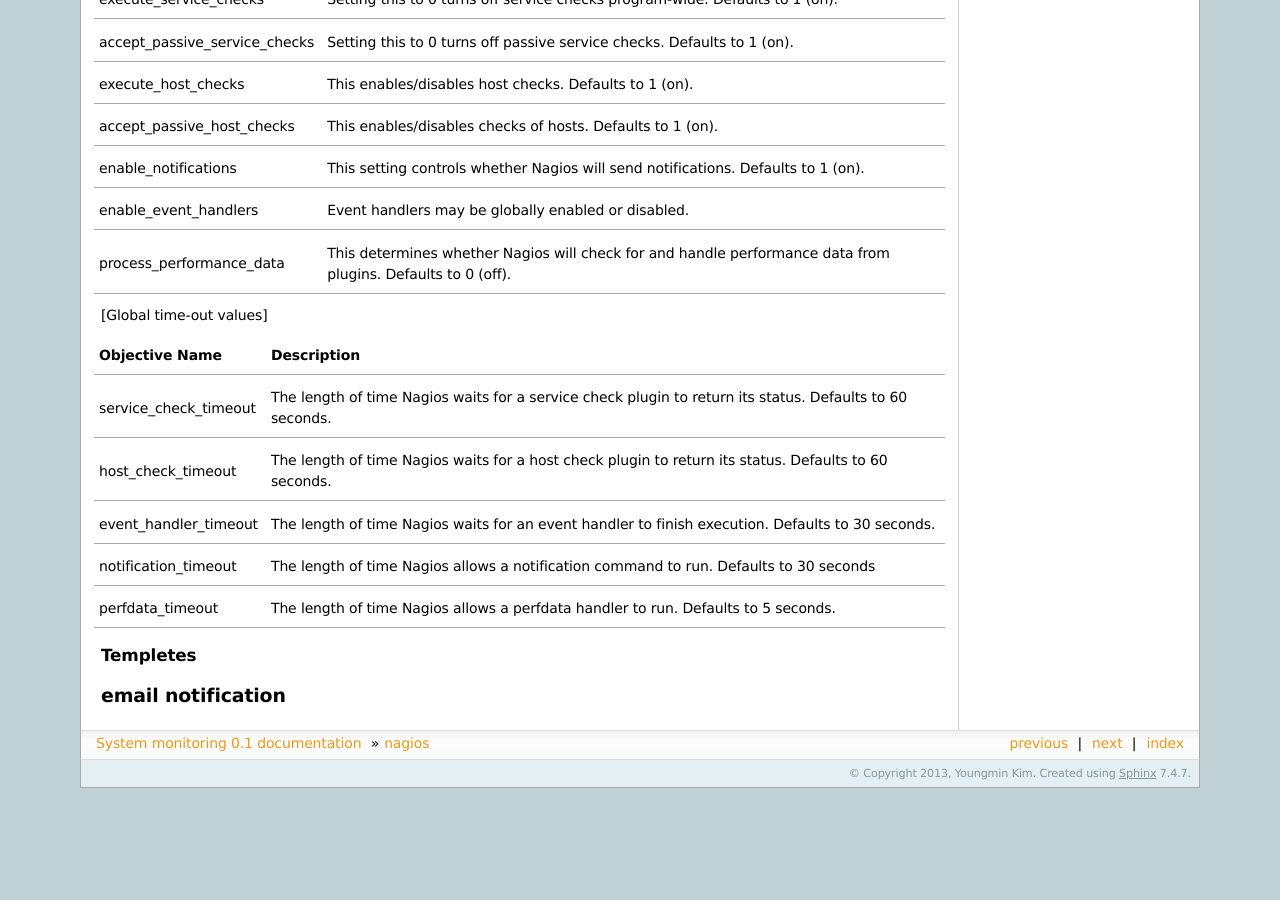
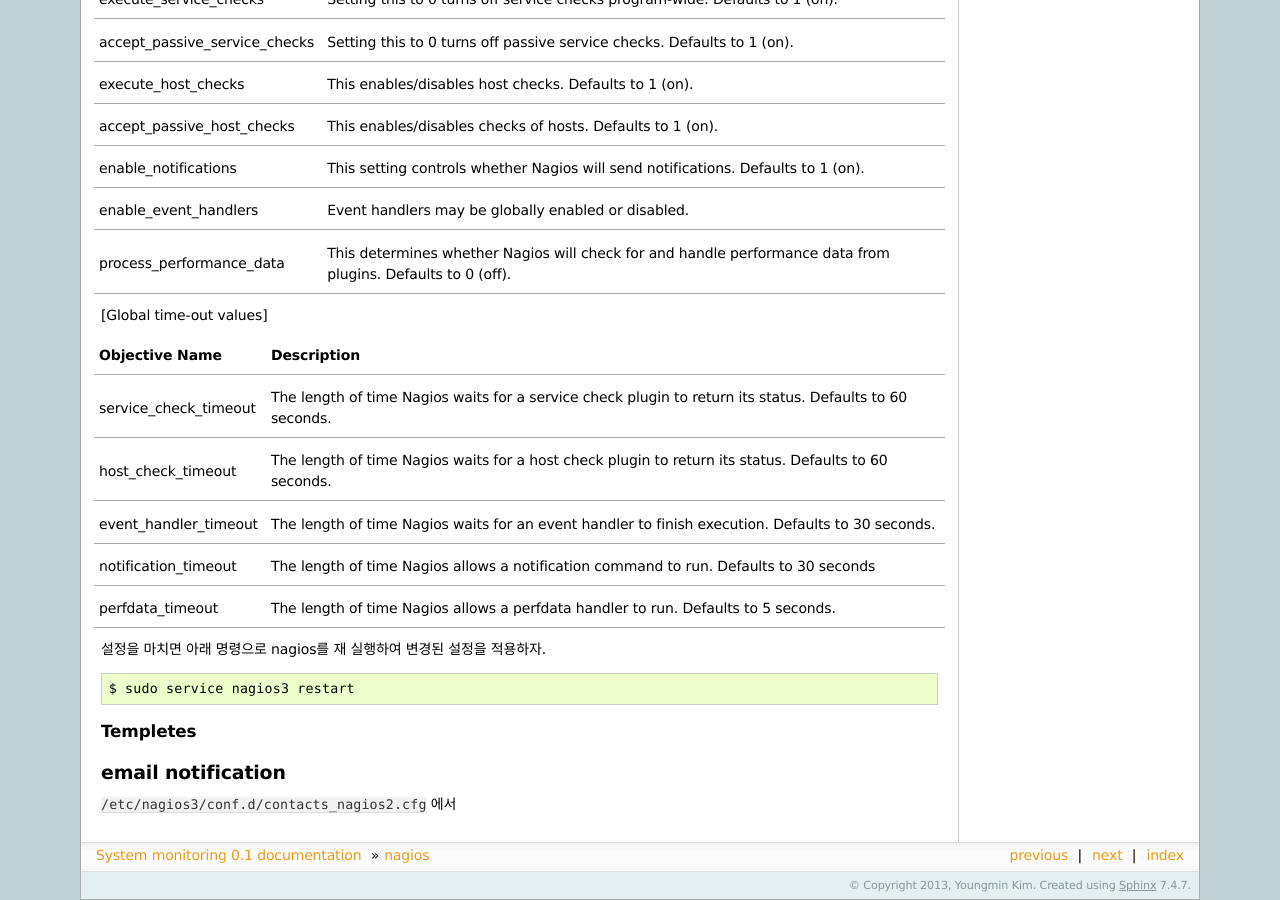
Before and after one commit to ymkim92/system_monitoring, a Sphinx documentation site: the page built from docs/nagios.rst, in a window 1280 px wide and 900 px high, scrolled down 10157 px. Built offline with Sphinx 7.4.7, drawn with Linux system fonts in a browser that asks for light colours; before the commit the page ends 10945 px from its top, so only the background shows below that.

Commit message:
Update nagios.rst

```diff
--- a/docs/nagios.rst
+++ b/docs/nagios.rst
@@ -604,6 +604,12 @@ nagios에게 알리기 위해서는 외부 명령어(external command)에 대한
 | perfdata_timeout      | The length of time Nagios allows a perfdata handler to run. Defaults to 5 seconds.                       |
 +-----------------------+----------------------------------------------------------------------------------------------------------+
 
+설정을 마치면 아래 명령으로 nagios를 재 실행하여 변경된 설정을 적용하자.
+
+::
+
+    $ sudo service nagios3 restart
+
 Templetes
 """""""""
 
@@ -611,3 +617,5 @@ Templetes
 
 email notification
 ^^^^^^^^^^^^^^^^^^
+
+``/etc/nagios3/conf.d/contacts_nagios2.cfg`` 에서
```
